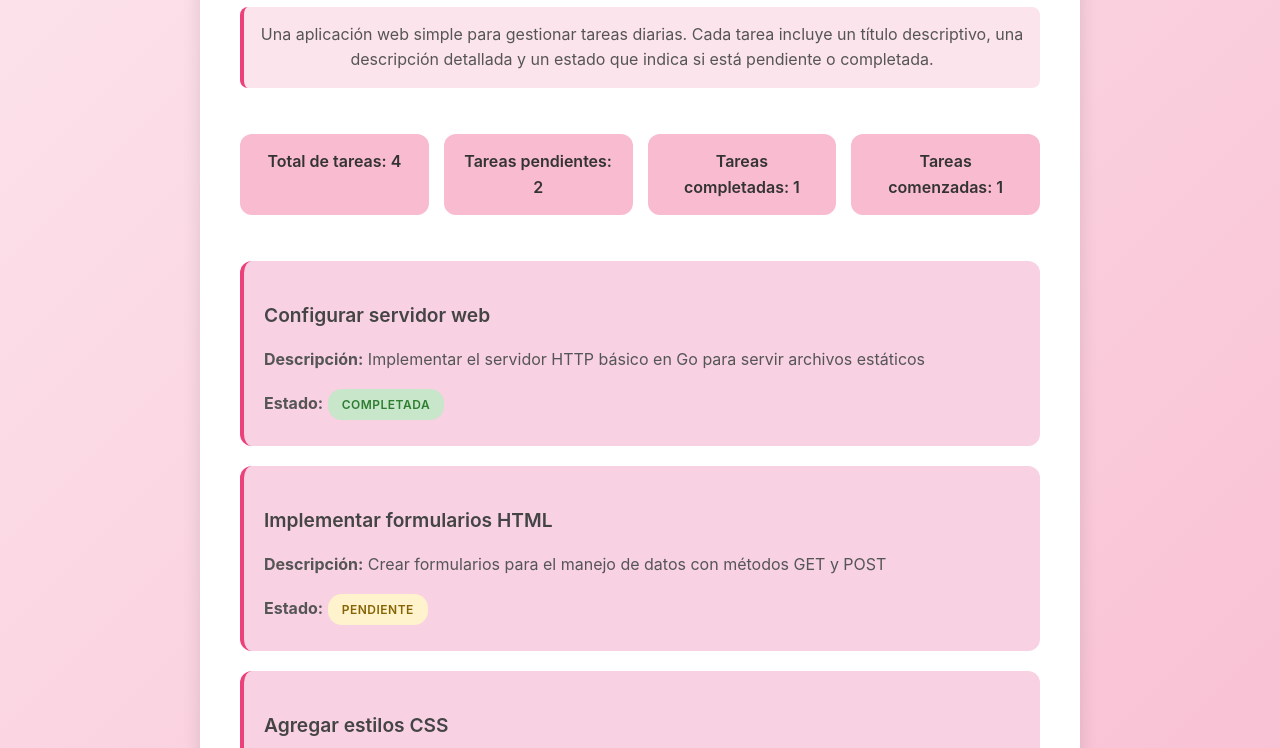
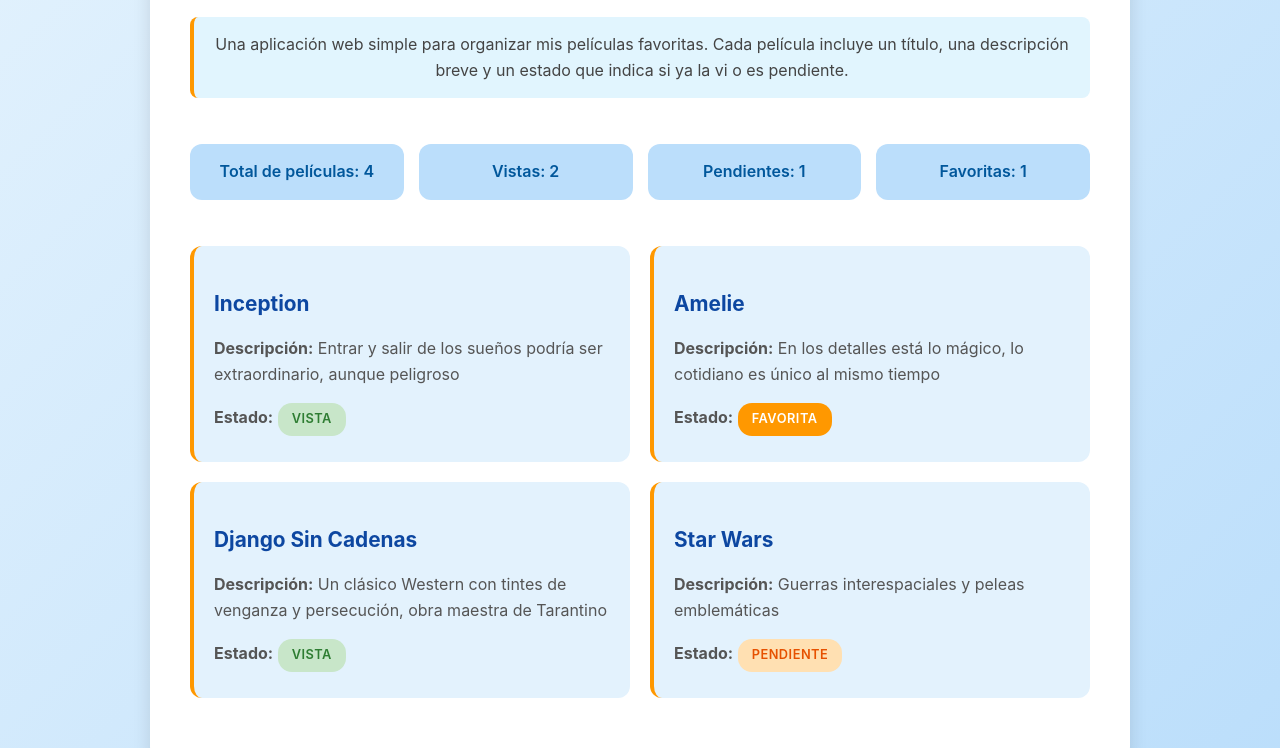
Before and after one commit to muller10000/TPE_Web_Entrega1, a plain HTML site: page Peliculas(Entrega1)/index.html in a window 1280 px wide. Shown: the part 172-920 px from the top of the page. Drawn offline with Linux system fonts and the light colour scheme.

Commit message:
cambiamos a peliculas

```diff
--- a/Peliculas(Entrega1)/index.html
+++ b/Peliculas(Entrega1)/index.html
@@ -3,48 +3,49 @@
 <head>
     <meta charset="UTF-8">
     <meta name="viewport" content="width=device-width, initial-scale=1.0">
-    <title>Mi Catálogo de Películas Favoritas</title>
+    <title>Mis Películas Favoritas</title>
     <link rel="stylesheet" href="/static/estilos.css">
 </head>
 <body>
     <div class="container">
-        <h1>Mi Lista de Tareas</h1>
+        <h1>Mi Catálogo de Películas Favoritas</h1>
 
         <p class="description">
-            Una aplicación web simple para gestionar tareas diarias. Cada tarea incluye un título descriptivo, una descripción detallada y un estado que indica si está pendiente o completada.
+            Una aplicación web simple para organizar mis películas favoritas. Cada película incluye un título, una descripción breve y un estado que indica si ya la vi o es pendiente.
         </p>
 
         <div class="stats">
-            <p>Total de tareas: 4</p>
-            <p>Tareas pendientes: 2</p>
-            <p>Tareas completadas: 1</p>
-            <p>Tareas comenzadas: 1</p>
-
+            <p>Total de películas: 4</p>
+            <p>Vistas: 2</p>
+            <p>Pendientes: 1</p>
+            <p>Favoritas: 1</p>
         </div>
 
-        <div class="task">
-            <h3>Configurar servidor web</h3>
-            <p><strong>Descripción:</strong> Implementar el servidor HTTP básico en Go para servir archivos estáticos</p>
-            <p><strong>Estado:</strong> <span class="status completada">Completada</span></p>
-        </div>
+       <div class="films">
+           <div class="film">
+               <h3>Inception</h3>
+               <p><strong>Descripción:</strong> Entrar y salir de los sueños podría ser extraordinario, aunque peligroso</p>
+               <p><strong>Estado:</strong> <span class="status Vista">Vista</span></p>
+           </div>
 
-        <div class="task">
-            <h3>Implementar formularios HTML</h3>
-            <p><strong>Descripción:</strong> Crear formularios para el manejo de datos con métodos GET y POST</p>
-            <p><strong>Estado:</strong> <span class="status pendiente">Pendiente</span></p>
-        </div>
+           <div class="film">
+               <h3>Amelie</h3>
+               <p><strong>Descripción:</strong> En los detalles está lo mágico, lo cotidiano es único al mismo tiempo</p>
+               <p><strong>Estado:</strong> <span class="status Favorita">Favorita</span></p>
+           </div>
 
-        <div class="task">
-            <h3>Agregar estilos CSS</h3>
-            <p><strong>Descripción:</strong> Mejorar la apariencia visual de la aplicación con estilos CSS básicos</p>
-            <p><strong>Estado:</strong> <span class="status pendiente">Pendiente</span></p>
-        </div>
+           <div class="film">
+               <h3>Django Sin Cadenas</h3>
+               <p><strong>Descripción:</strong> Un clásico Western con tintes de venganza y persecución, obra maestra de Tarantino</p>
+               <p><strong>Estado:</strong> <span class="status Vista">Vista</span></p>
+           </div>
 
-        <div class="task">
-            <h3>Hacer informe TPE Web</h3>
-            <p><strong>Descripción:</strong> Especificar cada implementacion para abordar cada inciso</p>
-            <p><strong>Estado:</strong> <span class="status comenzada">Comenzada</span></p>
-        </div>
+           <div class="film">
+               <h3>Star Wars</h3>
+               <p><strong>Descripción:</strong> Guerras interespaciales y peleas emblemáticas</p>
+               <p><strong>Estado:</strong> <span class="status Pendiente">Pendiente</span></p>
+           </div>
+       </div>
     </div>
 </body>
 </html>
--- a/Peliculas(Entrega1)/static/estilos.css
+++ b/Peliculas(Entrega1)/static/estilos.css
@@ -1,6 +1,6 @@
 body {
     font-family: 'Inter', 'Segoe UI', sans-serif;
-    background: linear-gradient(135deg, #fce4ec, #f8bbd0); /* fondo rosita pastel */
+    background: linear-gradient(135deg, #e3f2fd, #bbdefb); /* azul suave */
     min-height: 100vh;
     color: #333;
     line-height: 1.6;
@@ -8,7 +8,7 @@ body {
 }
 
 .container {
-    max-width: 800px;
+    max-width: 900px;
     margin: 0 auto;
     background: #fff;
     border-radius: 20px;
@@ -17,8 +17,8 @@ body {
 }
 
 h1 {
-    color: #ad1457; /* rosa fuerte */
-    font-size: 2.2rem;
+    color: #01579b; /* azul fuerte */
+    font-size: 2.4rem;
     font-weight: 700;
     margin-bottom: 20px;
     text-align: center;
@@ -28,22 +28,22 @@ h1 {
 h1::after {
     content: '';
     display: block;
-    width: 80px;
-    height: 3px;
-    background: #ec407a; /* fucsia vibrante */
-    margin: 8px auto 0;
+    width: 100px;
+    height: 4px;
+    background: #ff9800; /* naranja vibrante */
+    margin: 10px auto 0;
     border-radius: 2px;
 }
 
 .description {
     font-size: 1rem;
-    color: #555;
+    color: #444;
     text-align: center;
     margin-bottom: 30px;
     padding: 15px;
-    background: #fce4ec;
+    background: #e1f5fe; /* azul muy claro */
     border-radius: 8px;
-    border-left: 4px solid #ec407a; /* rayo lateral */
+    border-left: 4px solid #ff9800; /* detalle naranja */
 }
 
 /* Estadísticas */
@@ -56,30 +56,37 @@ h1::after {
 
 .stats p {
     flex: 1;
-    background: #f8bbd0; /* rosa pastel */
+    background: #bbdefb; /* azul pastel */
     padding: 15px;
     border-radius: 12px;
     font-weight: 600;
-    color: #333;
+    color: #01579b;
     text-align: center;
 }
 
-/* Tareas */
-.task {
-    background: #f8d1e3; /* rosa pastel distinto para cajas */
+/* Contenedor de películas */
+.films {
+    display: grid;
+    grid-template-columns: 1fr 1fr; /* dos columnas */
+    gap: 20px;
+    margin-bottom: 30px;
+}
+
+/* Cada película */
+.film {
+    background: #e3f2fd; /* azul claro */
     border-radius: 12px;
     padding: 20px;
-    margin-bottom: 20px;
-    border-left: 4px solid #ec407a; /* rayo lateral */
+    border-left: 4px solid #ff9800; /* línea naranja */
     transform: scale(0.95);
     opacity: 0;
     animation: zoomIn 0.5s forwards;
     transition: transform 0.2s ease, box-shadow 0.2s ease;
 }
 
-.task:hover {
+.film:hover {
     transform: scale(1.02);
-    box-shadow: 0 4px 12px rgba(0,0,0,0.12);
+    box-shadow: 0 4px 12px rgba(0,0,0,0.15);
 }
 
 @keyframes zoomIn {
@@ -93,14 +100,14 @@ h1::after {
     }
 }
 
-.task h3 {
-    color: #444;
-    font-size: 1.2rem;
-    font-weight: 600;
+.film h3 {
+    color: #0d47a1; /* azul más oscuro */
+    font-size: 1.3rem;
+    font-weight: 700;
     margin-bottom: 10px;
 }
 
-.task p {
+.film p {
     color: #555;
     margin-bottom: 6px;
 }
@@ -110,23 +117,24 @@ h1::after {
     display: inline-block;
     padding: 6px 14px;
     border-radius: 14px;
-    font-size: 0.75rem;
+    font-size: 0.8rem;
     font-weight: 600;
     text-transform: uppercase;
     letter-spacing: 0.5px;
 }
 
-.status.completada {
+/* Personalización de estados */
+.status.Vista {
     background: #c8e6c9;
     color: #2e7d32;
 }
 
-.status.pendiente {
-    background: #fff3cd;
-    color: #856404;
+.status.Pendiente {
+    background: #ffe0b2;
+    color: #e65100;
 }
 
-.status.comenzada {
-    background: #ff4fa1;
+.status.Favorita {
+    background: #ff9800;
     color: #fff;
 }
```
Also changed, not shown: 1 other file.
